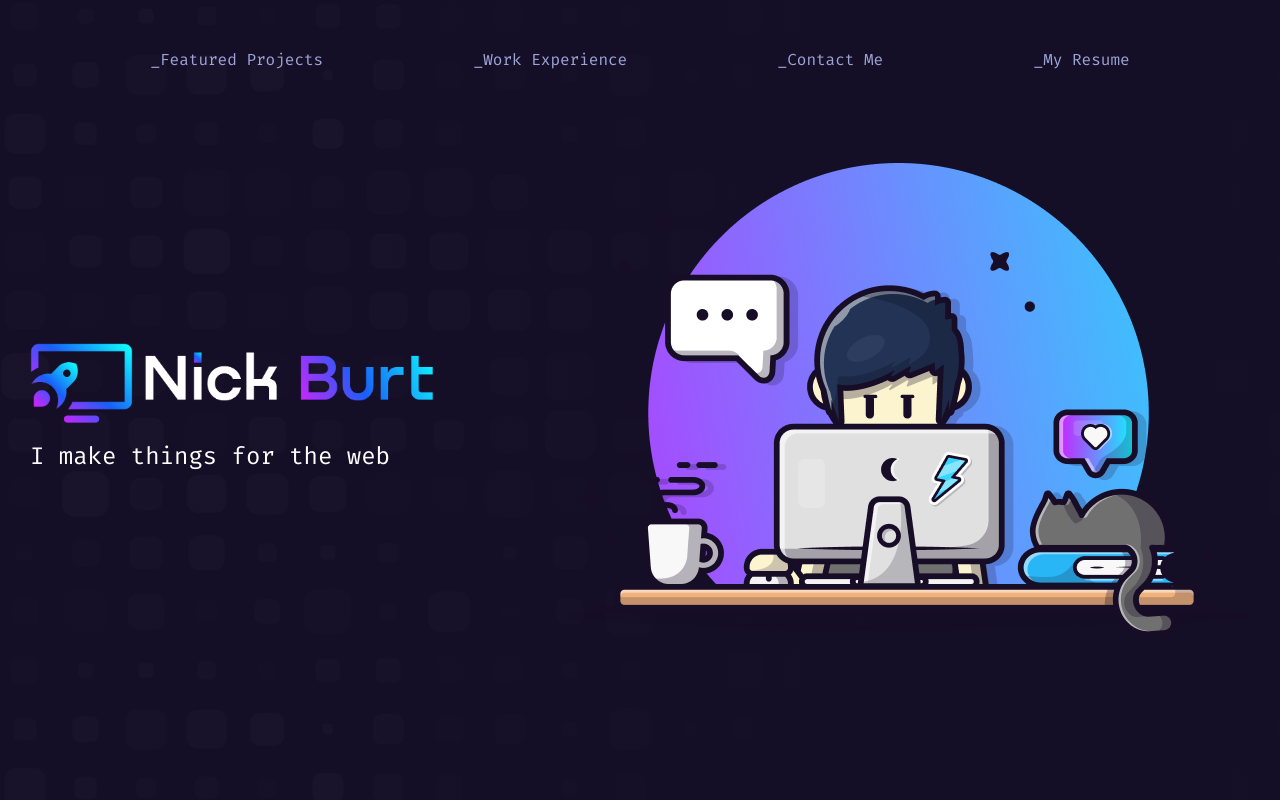
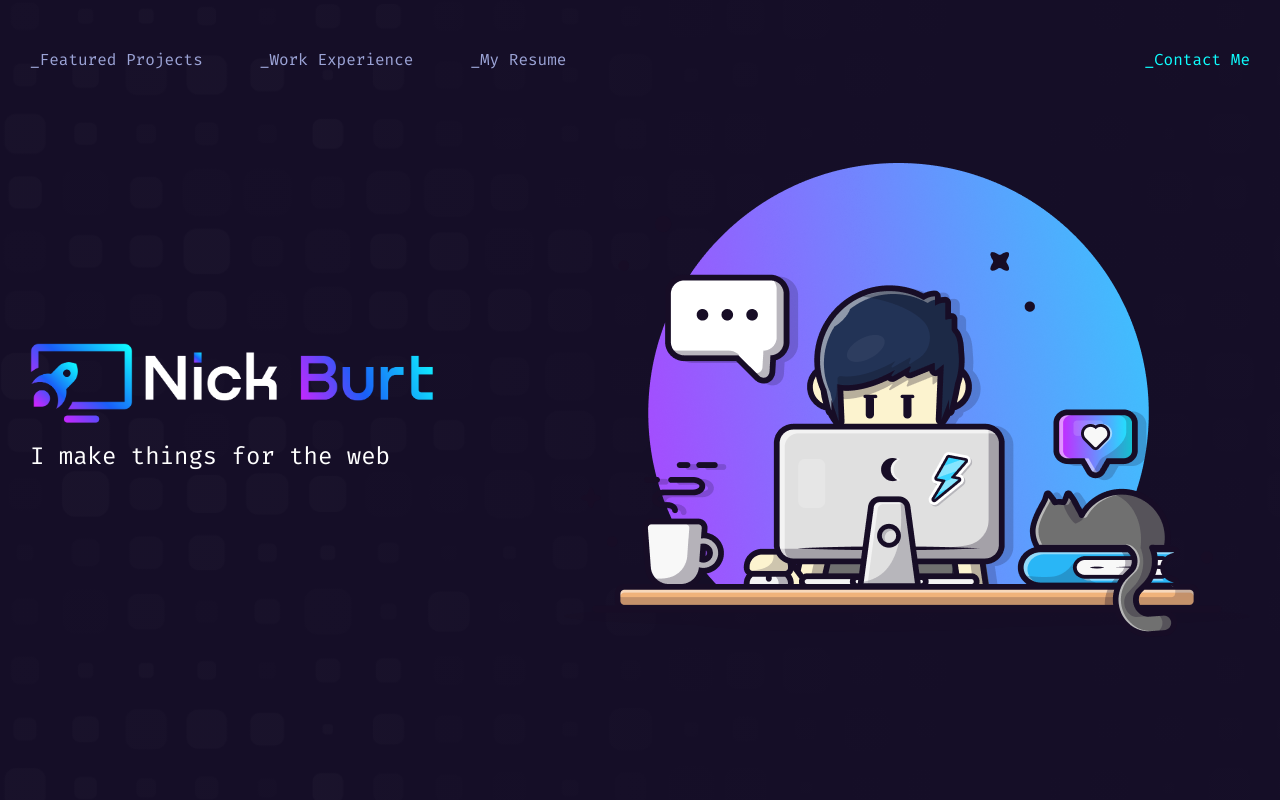
Before and after one commit to nbur4556/svkit-portfolio, a SvelteKit app: page / in a window 1280 px wide. Shown: the top 800 px of the page. Built offline with nearby package versions, Linux system fonts and the light colour scheme.

Commit message:
group navigation links

```diff
--- a/src/components/NavigationBar/index.svelte
+++ b/src/components/NavigationBar/index.svelte
@@ -1,6 +1,7 @@
 <script lang="ts">
-  import Link from "../Link.svelte";
-  import navigationRoutes from "./navigationRoutes";
+  import Link from "../../components/Link.svelte";
+  import navigationRoutes from "../../components/NavigationBar/navigationRoutes";
+  import { paths } from "../../util/paths";
 
   let scrollY: number;
   $: bgColor = (scrollY === 0) ? "" : "bg-dark";
@@ -10,9 +11,9 @@
 <svelte:window bind:scrollY />
 
 <!-- //TODO: Selected link color -->
-<!-- //TODO: background color when not scrolled to top -->
-<nav class={`fixed w-full ${bgColor}`} data-cy="nav-bar">
-  <ul class={`flex flex-row justify-evenly ${margin} transition-spacing ease-in-out`}>
+<nav class={`flex flex-row justify-center w-full fixed  ${bgColor}`} data-cy="nav-bar">
+  <section class="flex flex-row justify-between max-w-1220px w-full">
+    <ul class={`flex flex-row gap-57px max-w-1220px ${margin} transition-spacing ease-in-out`}>
       {#each navigationRoutes as route}
         <li>
           <Link
@@ -26,4 +27,13 @@
         </li>
       {/each}
     </ul>
+
+    <ul class={`${margin} transition-spacing ease-in-out`}>
+      <li>
+        <Link href={paths.contact} styleClass="text-accent1 hover:text-accent3">
+          _Contact Me
+        </Link>
+      </li>
+    </ul>
+  </section>
 </nav>
--- a/src/components/NavigationBar/navigationRoutes.ts
+++ b/src/components/NavigationBar/navigationRoutes.ts
@@ -9,7 +9,6 @@ export interface NavigationRoute {
 const navigationRoutes: Array<NavigationRoute> = [
   { href: paths.featured, linkText: "_Featured Projects" },
   { href: paths.experience, linkText: "_Work Experience" },
-  { href: paths.contact, linkText: "_Contact Me" },
   { href: paths.resume, linkText: "_My Resume", external: true },
 ];
 
--- a/tailwind.config.cjs
+++ b/tailwind.config.cjs
@@ -29,6 +29,7 @@ const sizes = {
   "40px": "40px",
   "42px": "42px",
   "48px": "48px", //2
+  "57px": "57px",
   "60px": "60px", //2
   "74px": "74px", //2
   "130px": "130px",
```
Lines whose indentation alone changed are shown as unchanged.
